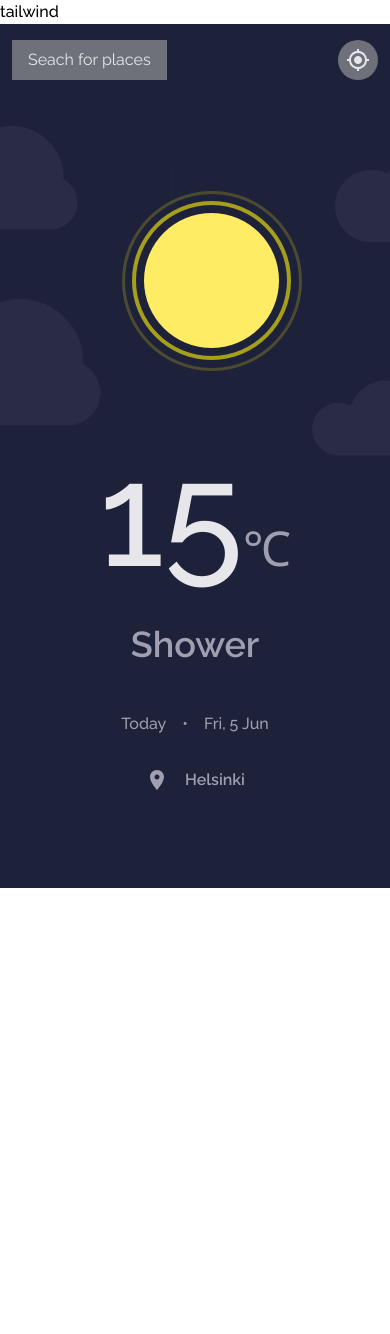
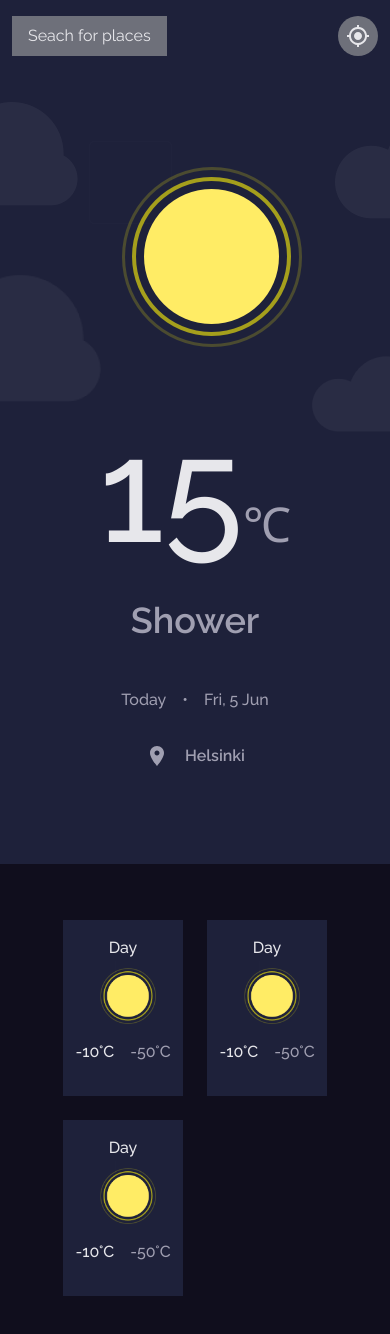
Before and after one commit to RauboLuk/Weather-App, a React (Create React App) app: page / in a window 390 px wide. Shown: the top 1334 px of the page. Before the commit the page ends 888 px from the top, so only its background shows below. Built offline with nearby package versions, Linux system fonts and the light colour scheme.

Commit message:
feat: mobile week view

```diff
--- a/src/App.js
+++ b/src/App.js
@@ -1,10 +1,11 @@
 import Today from "./components/Today";
+import Week from "./components/Week";
 
 function App() {
   return (
     <div className="font-rale font-medium">
-      <p>tailwind</p>
       <Today />
+      <Week />
     </div>
   );
 }
--- /dev/null
+++ b/src/components/DayCard.jsx
@@ -0,0 +1,16 @@
+import Clear from "../assets/images/Clear.png";
+
+const DayCard = () => {
+  return (
+    <div className="w-30 h-44 p-4 bg-navyBlue-light flex align-middle justify-center flex-col">
+      <div className="w-max mx-auto text-gray-light text-base">Day</div>
+      <img className="max-h-16 w-auto mx-auto" src={Clear} alt="" />
+      <div className="w-full m-auto flex justify-center gap-4">
+        <div className="text-gray-light text-base">-10°C</div>
+        <div className="text-gray-text1 text-base">-50°C</div>
+      </div>
+    </div>
+  );
+};
+
+export default DayCard;
--- a/src/components/Week.jsx
+++ b/src/components/Week.jsx
@@ -0,0 +1,15 @@
+import DayCard from "./DayCard";
+
+const Week = () => {
+  return (
+    <div className="p-12 py-14 bg-navyBlue-dark">
+      <div className="m-auto bg-navyBlue-dark grid grid-cols-2 gap-6 w-max">
+        <DayCard />
+        <DayCard />
+        <DayCard />
+      </div>
+    </div>
+  );
+};
+
+export default Week;
--- a/tailwind.config.js
+++ b/tailwind.config.js
@@ -5,6 +5,9 @@ module.exports = {
     extend: {
       height: {
         bg: "376px",
+      },
+      width: {
+        30: "7.5rem",
       },
       colors: {
         navyBlue: {
```
